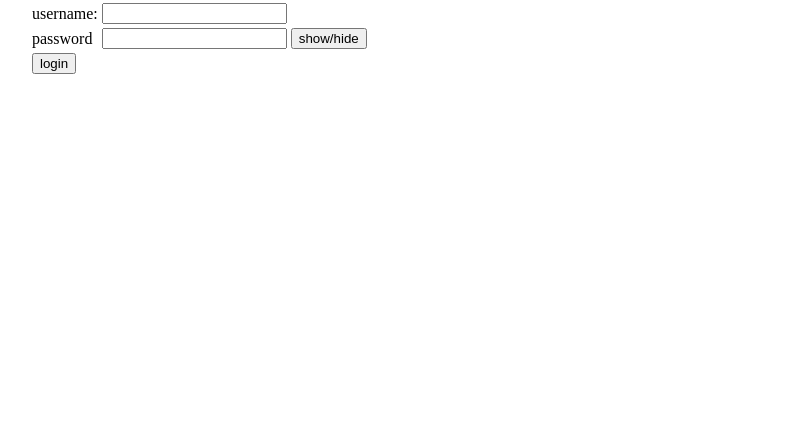
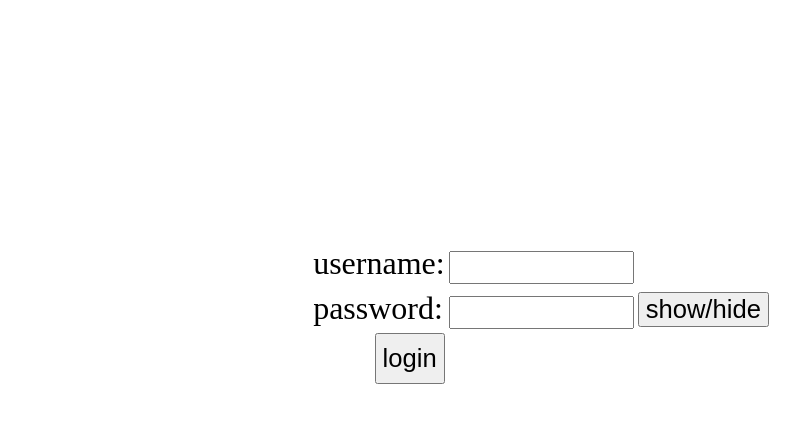
Before and after one commit to TomTomMao/cw2, a PHP site: page /Accounts/login.php in a window 1280 px wide. Shown: the top 423 px of the page, without its empty margins (99-899 px from the left). Run offline with PHP 8.4, Linux system fonts and the light colour scheme.

Commit message:
login page styled

```diff
--- a/Accounts/login.php
+++ b/Accounts/login.php
@@ -1,8 +1,10 @@
 <?php $pageTitle = "Login";
     require("../reuse/head.php");
+    require("../reuse/errorMessage.php");
 ?>
 
 <?php
+    try{
     session_start();
     require("_account.php");
     $user = new User();
@@ -11,7 +13,7 @@
         debugEcho("\$_POST is empty"."<br>\$_POST:");
         debugPrint_r($_POST);
         if ($_SERVER['REQUEST_METHOD']=="POST") {
-            echo "<p style='color: red'>please enter username and password</p>";
+            $msg = "please enter username and password";
         }
     } else { //entered username and password
         debugEcho("\$_POST is not empty"."<br>\$_POST:");
@@ -21,24 +23,22 @@
             header("location: loginSuccess.php");
             // echo "<p style='color: green'>Log in successfully</p>"."<a href='home.php'>Go to Home Page</a>";
         } elseif ($loginResult=="wrongPassword") {
-            echo "<p style='color: red'>Wrong password, please try again</p>";
+            $msg = "Wrong password, please try again";
         } elseif ($loginResult=="usernameNotExist") {
-            echo "<p style='color: red'>Username doesn't exist, please try again</p>";
+            $msg = "Username doesn't exist, please try again";
         }
     }
+?>
+<body>
+<?php
     if ($user->isLoggedIn()) { // already log in
         echo '
-            <body>
                 <p>You are already logged in</p>
-                <a href="home.php">Go to Home Page</a>
-            </body>
-
-            </html>';
+                <a href="home.php">Go to Home Page</a>';
     }
     else {
         echo '
-            <body>
-                <form action="login.php" method="post">
+                <form action="login.php" method="post" class="login-form">
                     <table>
                         <tr>
                             <td>
@@ -53,7 +53,7 @@
                         <tr>
                             <!-- // the effect of toggle password here referenced this page:
                             https://www.w3schools.com/howto/howto_js_toggle_password.asp -->
-                            <td>password</td>
+                            <td>password:</td>
                             <td>
                                 <input type="password" name="password" id="password">
                             </td>
@@ -77,10 +77,14 @@
                             </td>
                         </tr>
                     </table>
-                </form>
-            </body>
-
-            </html>';
+                </form>';
     }
-
+    if (!empty($msg)) {
+        renderErrorMessage($msg);
+    }
+    } catch (Exception $error) {
+        renderErrorMessage($error->getMessage());
+    }
 ?>
+</body>
+</html>
--- a/reuse/styles.css
+++ b/reuse/styles.css
@@ -235,3 +235,28 @@ body {
 }
 
 /* navbar */
+/* login.php */
+
+.login-form table {
+    margin: 30vh auto;
+}
+
+.login-form {
+    font-size: 2em;
+}
+
+.login-form button,
+.login-form input[value="login"] {
+    font-size: 0.8em;
+
+}
+
+.login-form input[value="login"] {
+    display: block;
+    margin: 0 0 0 auto;
+    ;
+}
+
+.login-form input {
+    height: 2em;
+}
```
